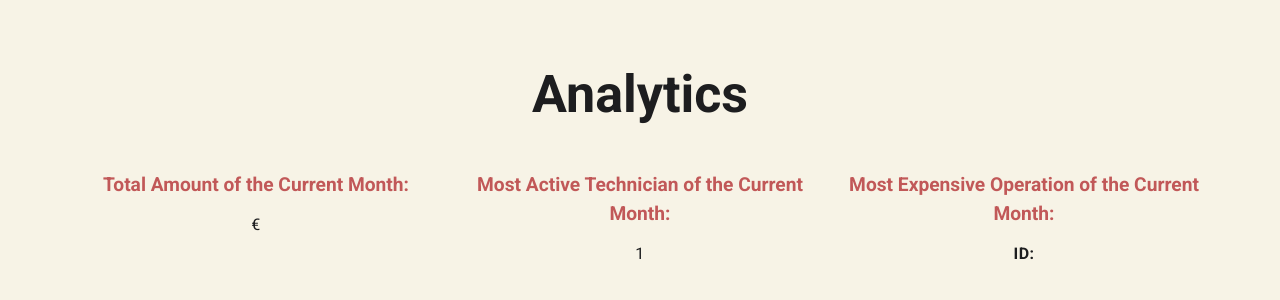
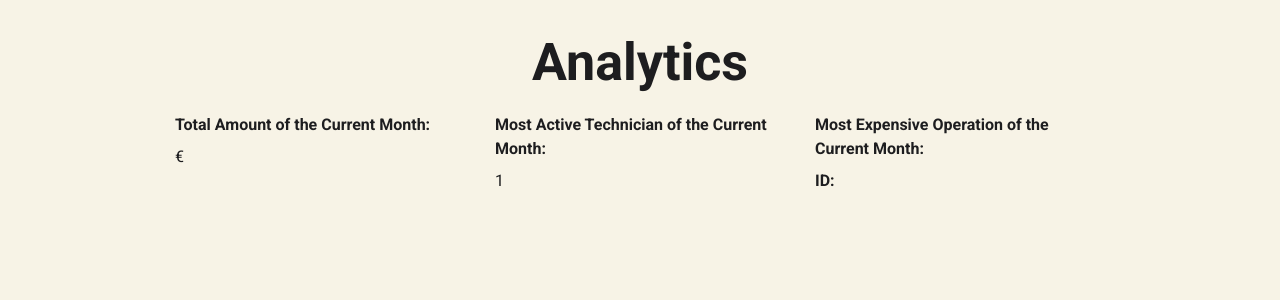
Before and after one commit to ElephanZ/Database-Project, a PHP site: page /stats.php in a window 1280 px wide. Shown: the top 300 px of the page. Run offline with PHP 8.4, Linux system fonts and the light colour scheme; the visitor is signed in with stand-in values (Sample User, id 1); tables that the repository leaves empty hold one stand-in row (values such as "Sample post").

Commit message:
Update stats.php

```diff
--- a/service_center/stats.php
+++ b/service_center/stats.php
@@ -10,17 +10,18 @@
 <!DOCTYPE html>
 <html translate="no">
     <head>
-		<meta charset="utf-8"/>
-		<meta http-equiv="X-UA-Compatible" content="IE=edge">
+	<meta charset="utf-8"/>
+	<meta http-equiv="X-UA-Compatible" content="IE=edge">
         <meta name="viewport" content="width=device-width, initial-scale=1, shrink-to-fit=no"/>
         <meta name="author" content="Antonio Scardace">
 
         <link rel="stylesheet"href="https://fonts.googleapis.com/css2?family=Roboto:wght@300;400;700;900&display=swap">
         <link rel="stylesheet" href="https://cdn.jsdelivr.net/npm/bootstrap@4.5.3/dist/css/bootstrap.min.css">
+        <link rel="stylesheet" href="src/css/font-awesome/all.css">
         <link rel="stylesheet" href="src/css/main.css">
-        <link rel="stylesheet" href="src/css/stats.css">
+        <link rel="stylesheet" href="src/css/create.css">
 
-		<title>Analytics</title>
+	<title>Create Operation</title>
     </head>
     <body>
 
```
